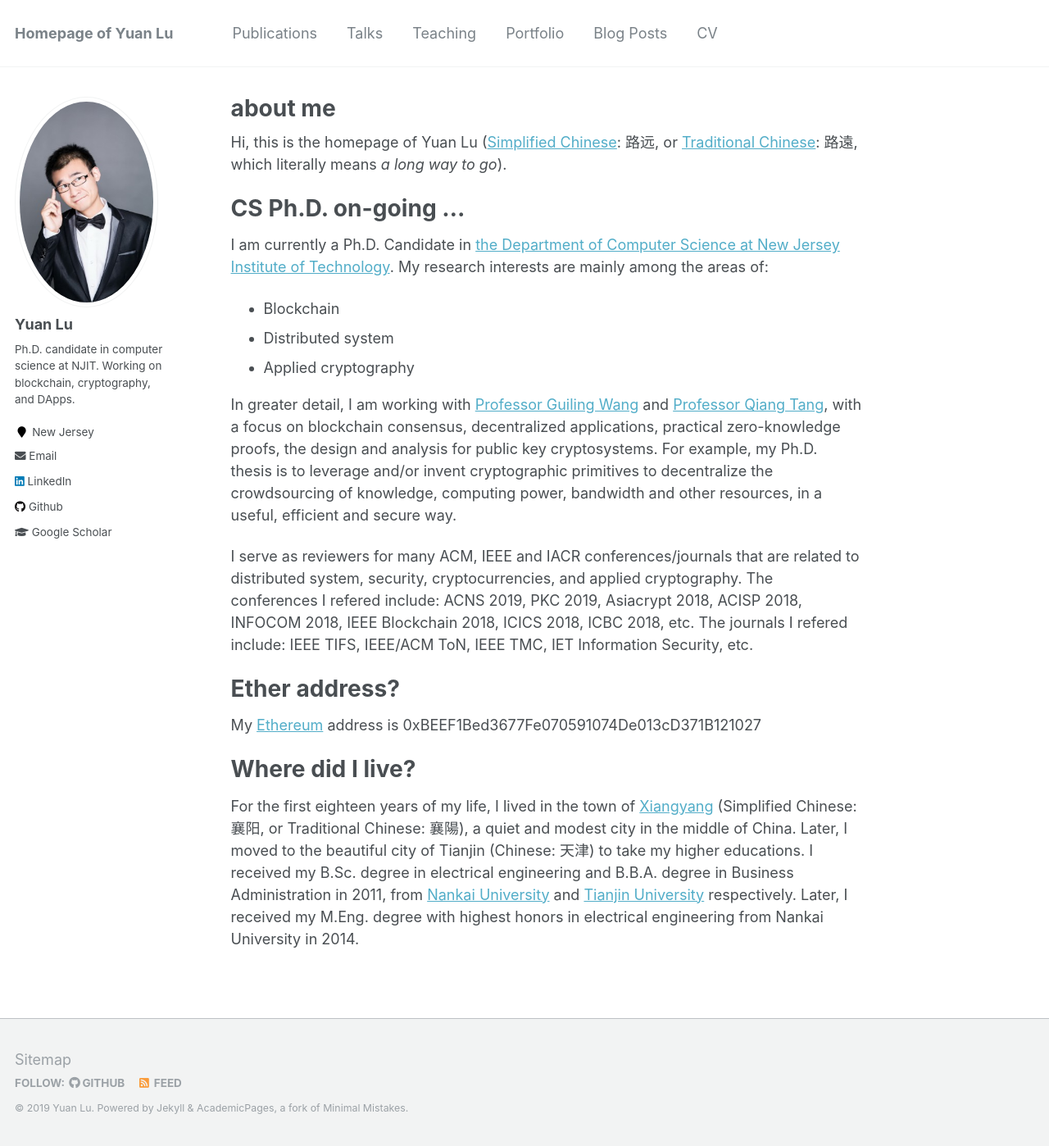
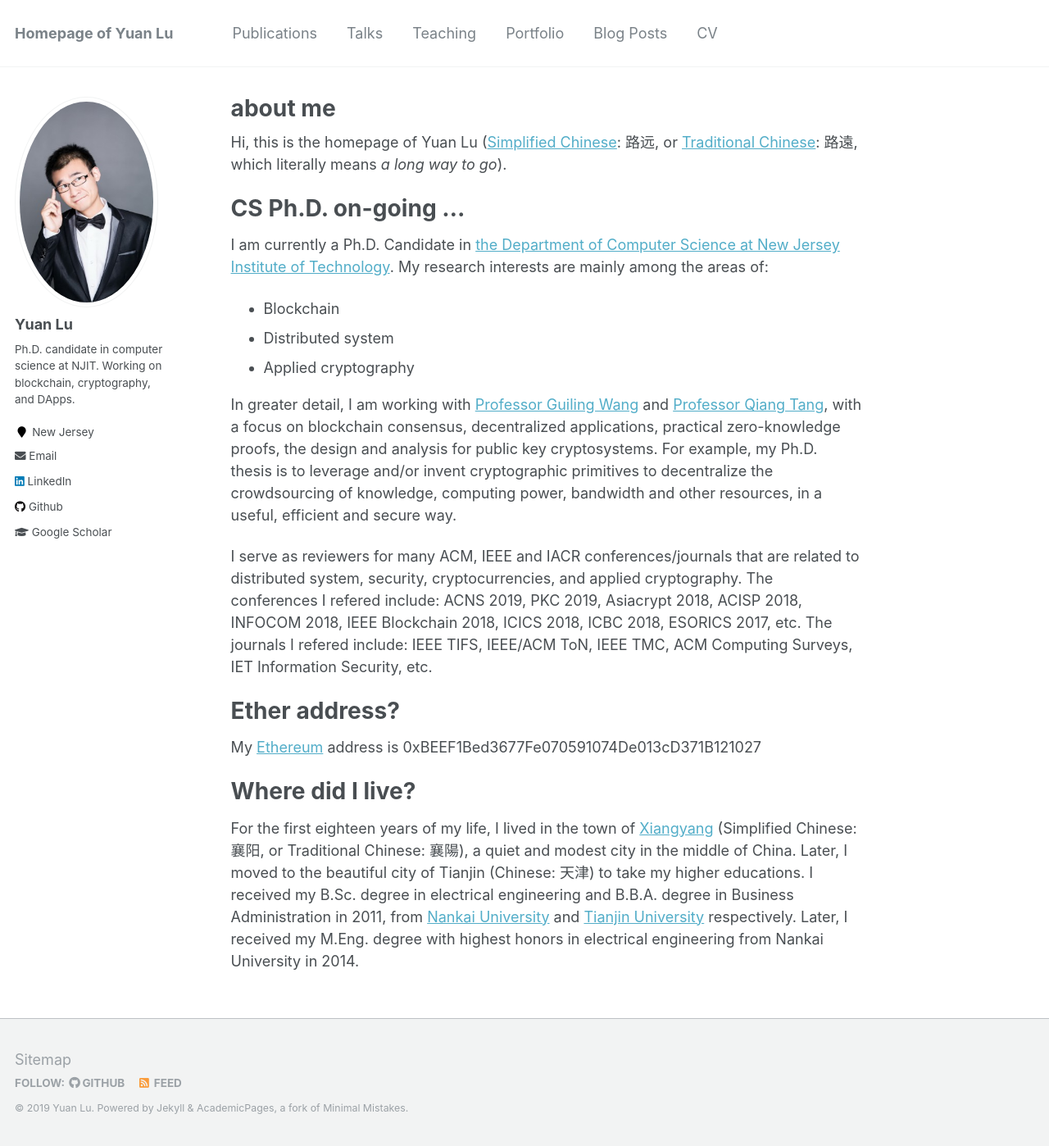
Before and after one commit to yylluu/yylluu.github.io, a Jekyll site: the page built from _pages/about.md, in a window 1280 px wide and 1398 px high. Shown: the whole window at 82% size. Built offline with Jekyll 4.4.1, drawn with Linux system fonts in a browser that asks for light colours.

Commit message:
Update about.md

```diff
--- a/_pages/about.md
+++ b/_pages/about.md
@@ -20,7 +20,7 @@
 
 In greater detail, I am working with [Professor Guiling Wang](https://web.njit.edu/~gwang/) and [Professor Qiang Tang](https://web.njit.edu/~qiang/), with a focus on blockchain consensus, decentralized applications, practical zero-knowledge proofs, the design and analysis for public key cryptosystems. For example, my Ph.D. thesis is to leverage and/or invent cryptographic primitives to decentralize the crowdsourcing of knowledge, computing power, bandwidth and other resources, in a useful, efficient and secure way.
 
-I serve as reviewers for many ACM, IEEE and IACR conferences/journals that are related to distributed system, security, cryptocurrencies, and applied cryptography. The conferences I refered include: ACNS 2019, PKC 2019, Asiacrypt 2018, ACISP 2018, INFOCOM 2018, IEEE Blockchain 2018, ICICS 2018, ICBC 2018, etc. The journals I refered include: IEEE TIFS, IEEE/ACM ToN, IEEE TMC, IET Information Security, etc.
+I serve as reviewers for many ACM, IEEE and IACR conferences/journals that are related to distributed system, security, cryptocurrencies, and applied cryptography. The conferences I refered include: ACNS 2019, PKC 2019, Asiacrypt 2018, ACISP 2018, INFOCOM 2018, IEEE Blockchain 2018, ICICS 2018, ICBC 2018, ESORICS 2017, etc. The journals I refered include: IEEE TIFS, IEEE/ACM ToN, IEEE TMC, ACM Computing Surveys, IET Information Security, etc.
 
 
 Ether address?
```
